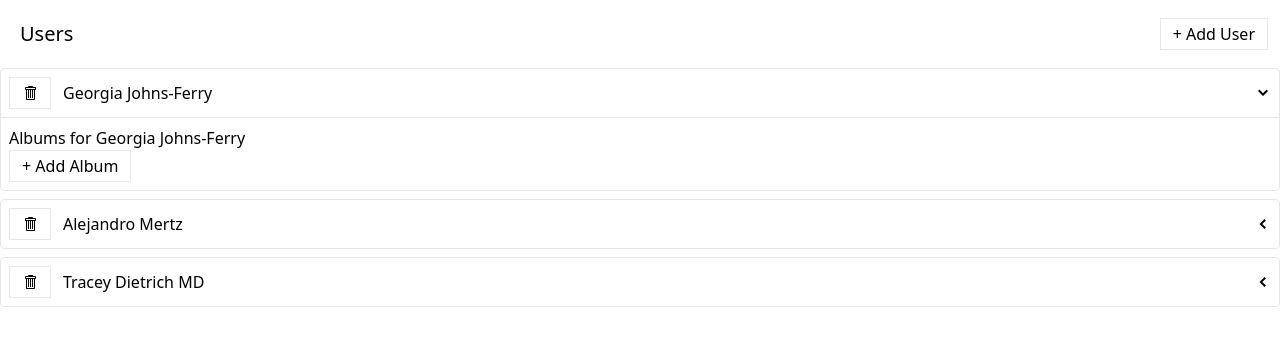
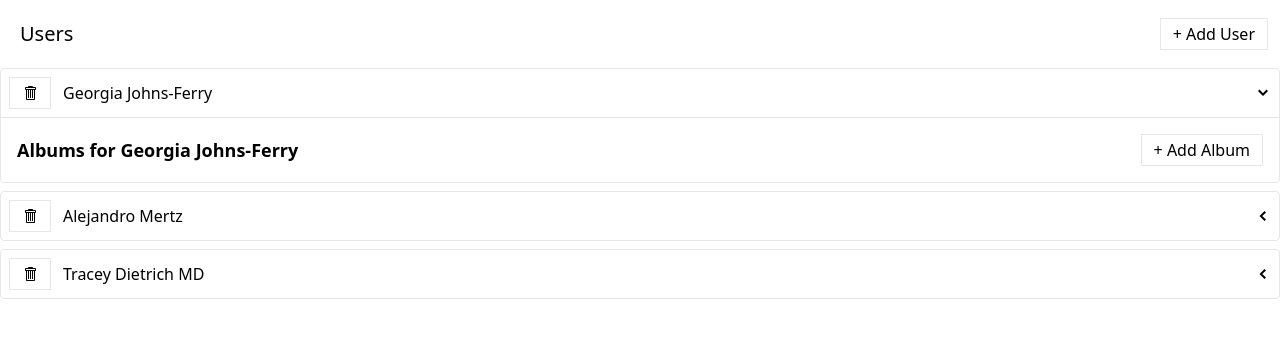
Before and after one commit to olaide-hok/User-Media, a React (Create React App) app: page / in a window 1280 px wide. Both pictures are taken after a click on the element 1263 px from the left and 93 px from the top of the page. Shown: the top 346 px of the page. Built offline with nearby package versions, Linux system fonts and the light colour scheme; data requests are answered from the project's data file.

Commit message:
Refactor AlbumsList component.
Render AlbumsListItem component.

Add css classnames to Skeleton component.

Refactor add album button to show spinner when in loading state.

```diff
--- a/src/components/AlbumsList.js
+++ b/src/components/AlbumsList.js
@@ -1,8 +1,8 @@
 import React from 'react'
 import {useAddAlbumMutation, useFetchAlbumsQuery} from '../store'
 import Skeleton from './Skeleton'
-import ExpandablePanel from './ExpandablePanel'
 import Button from './Button'
+import AlbumsListItem from './AlbumsListItem'
 
 const AlbumsList = ({user}) => {
     const {data, error, isLoading} = useFetchAlbumsQuery(user)
@@ -14,24 +14,21 @@
 
     let content
     if (isLoading) {
-        content = <Skeleton times={3} />
+        content = <Skeleton className="h-10 w-full" times={3} />
     } else if (error) {
         content = <div>Error loading albums.</div>
     } else {
         content = data.map((album) => {
-            const header = <div>{album.title}</div>
-            return (
-                <ExpandablePanel key={album.id} header={header}>
-                    List of photos in the album
-                </ExpandablePanel>
-            )
+            return <AlbumsListItem key={album.id} album={album} />
         })
     }
     return (
         <div>
-            <div>
-                Albums for {user.name}
-                <Button onClick={handleAddAlbum}>+ Add Album</Button>
+            <div className="m-2 flex flex-row items-center justify-between">
+                <h3 className="text-lg font-bold"> Albums for {user.name}</h3>
+                <Button loading={results.isLoading} onClick={handleAddAlbum}>
+                    + Add Album
+                </Button>
             </div>
             <div>{content}</div>
         </div>
```
